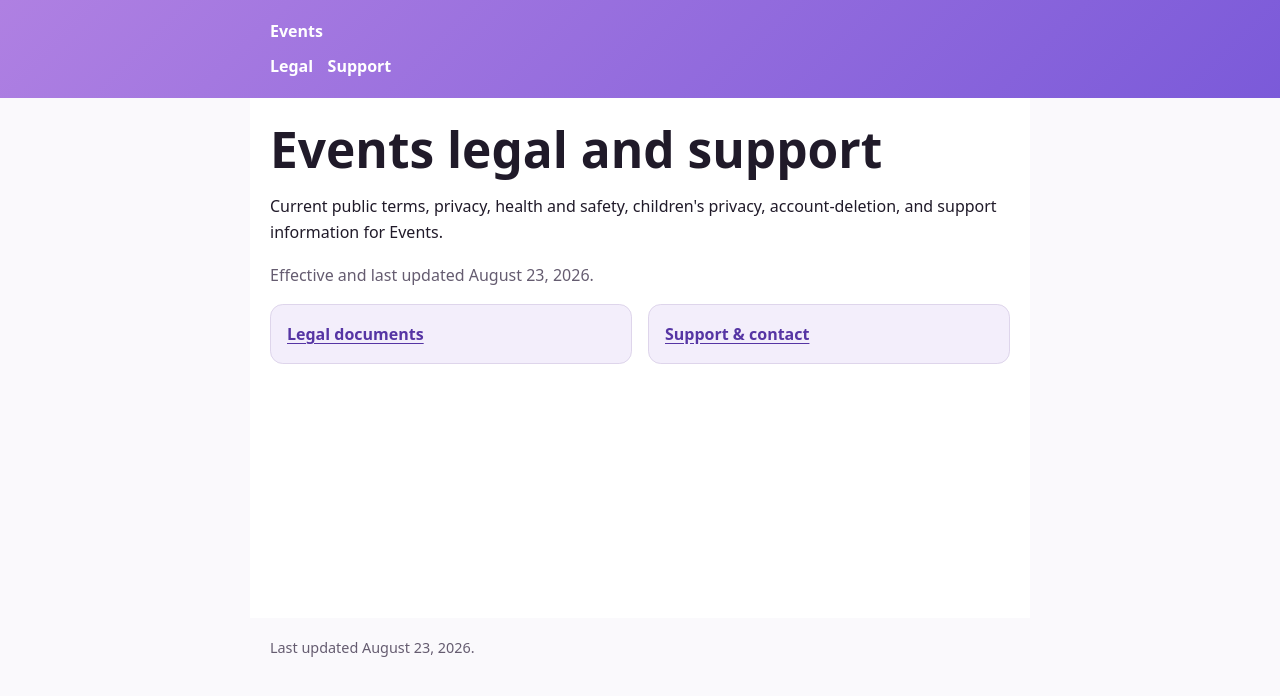
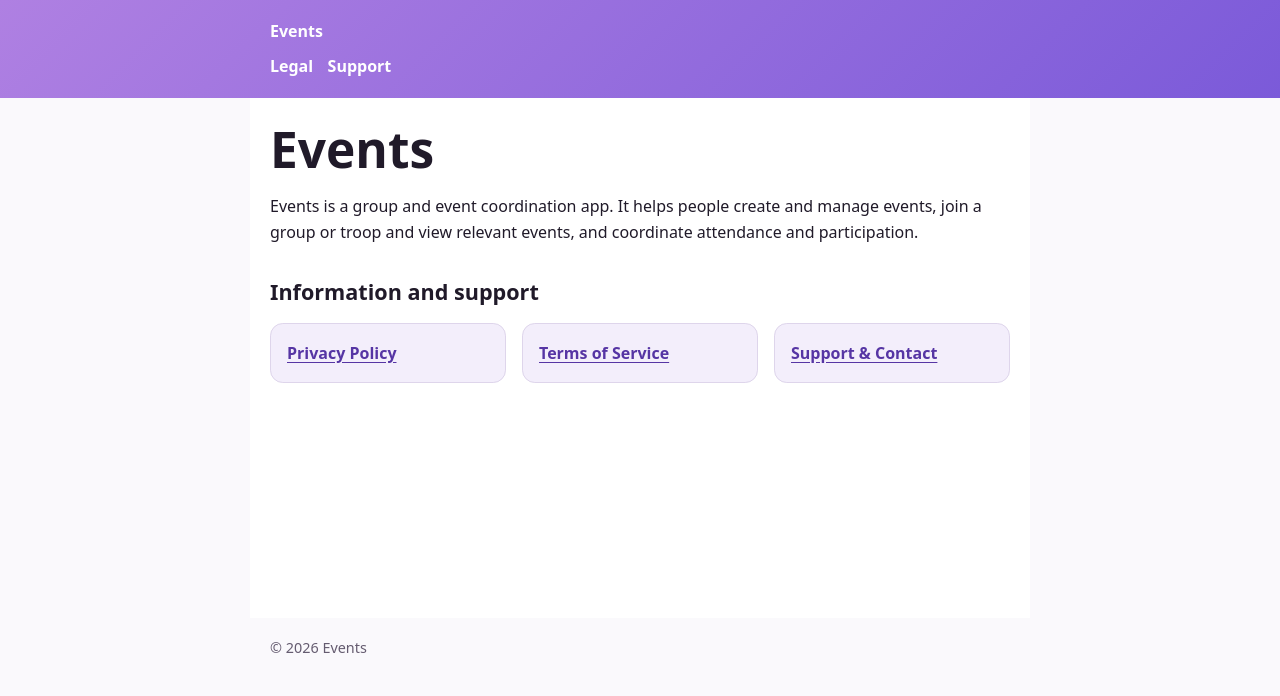
Before and after one commit to Events-App-Official/events-legal, a plain HTML site: page index.html in a window 1280 px wide. Drawn offline with Linux system fonts and the light colour scheme.

Commit message:
Make homepage ready for OAuth verification

```diff
--- a/index.html
+++ b/index.html
@@ -3,18 +3,26 @@
 <head>
   <meta charset="utf-8">
   <meta name="viewport" content="width=device-width,initial-scale=1">
-  <title>Events legal and support</title>
+  <title>Events — Group and Event Coordination</title>
+  <meta name="description" content="Events helps groups and troops create and manage events, view relevant events, and coordinate attendance and participation.">
   <link rel="stylesheet" href="/events-legal/assets/styles.css">
-<meta name="robots" content="index, follow"><link rel="canonical" href="https://events-app-official.github.io/events-legal/"></head>
+  <meta name="robots" content="index, follow">
+  <link rel="canonical" href="https://events-app-official.github.io/events-legal/">
+</head>
 <body>
   <a class="skip" href="#content">Skip to content</a>
   <header><div><a href="/events-legal/">Events</a><nav aria-label="Primary"><a href="/events-legal/legal/">Legal</a><a href="/events-legal/support/">Support</a></nav></div></header>
   <main id="content">
-    <h1>Events legal and support</h1>
-    <p>Current public terms, privacy, health and safety, children's privacy, account-deletion, and support information for Events.</p>
-    <p class="meta">Effective and last updated August 23, 2026.</p>
-    <ul class="cards"><li><a href="/events-legal/legal/">Legal documents</a></li><li><a href="/events-legal/support/">Support &amp; contact</a></li></ul>
+    <h1>Events</h1>
+    <p>Events is a group and event coordination app. It helps people create and manage events, join a group or troop and view relevant events, and coordinate attendance and participation.</p>
+
+    <h2>Information and support</h2>
+    <ul class="cards">
+      <li><a href="/events-legal/legal/privacy/">Privacy Policy</a></li>
+      <li><a href="/events-legal/legal/terms/">Terms of Service</a></li>
+      <li><a href="/events-legal/support/">Support &amp; Contact</a></li>
+    </ul>
   </main>
-  <footer>Last updated August 23, 2026.</footer>
+  <footer>&copy; 2026 Events</footer>
 </body>
 </html>
```
